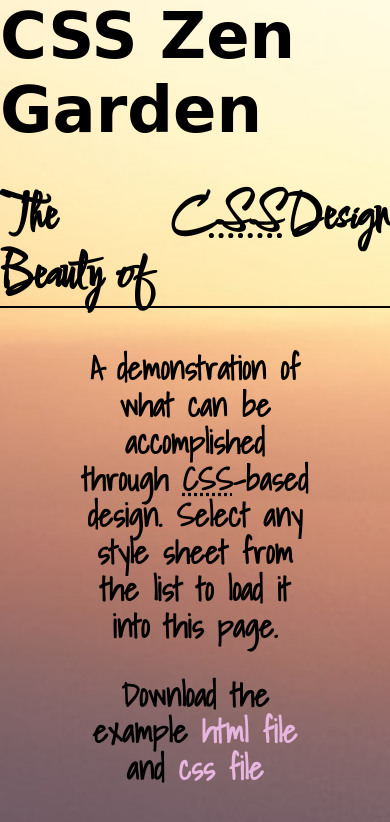
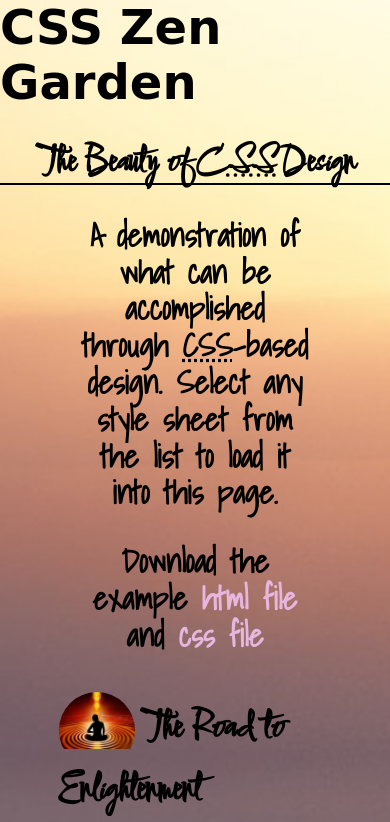
Before and after one commit to Bailz09/Interface-Design-Using-CSS, a plain HTML site: page Assignment One/index.html in a window 390 px wide. Shown: the top 822 px of the page. Drawn offline with nearby package versions, Linux system fonts and the light colour scheme; files that its build step writes are made by us from their sources; a web font is replaced by a local one.

Commit message:
Add files via upload

```diff
--- a/Assignment One/css/style.css
+++ b/Assignment One/css/style.css
@@ -276,6 +276,14 @@
 }
 
 @media screen and (max-width: 480px) {
+  header h1 {
+    font-size: 3rem;
+  }
+
+  header h2 {
+    font-size: 2.3rem;
+  }
+
   .summary {
     margin: 0 5rem;
   }
```
